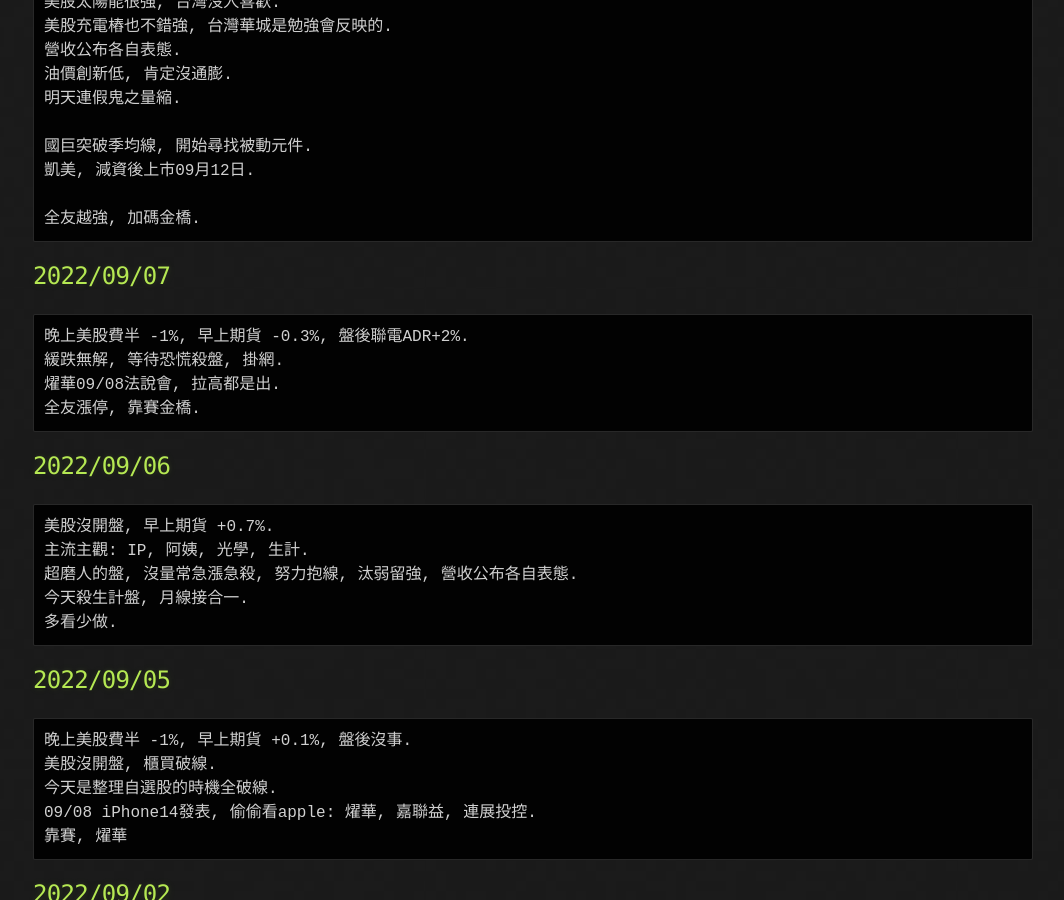
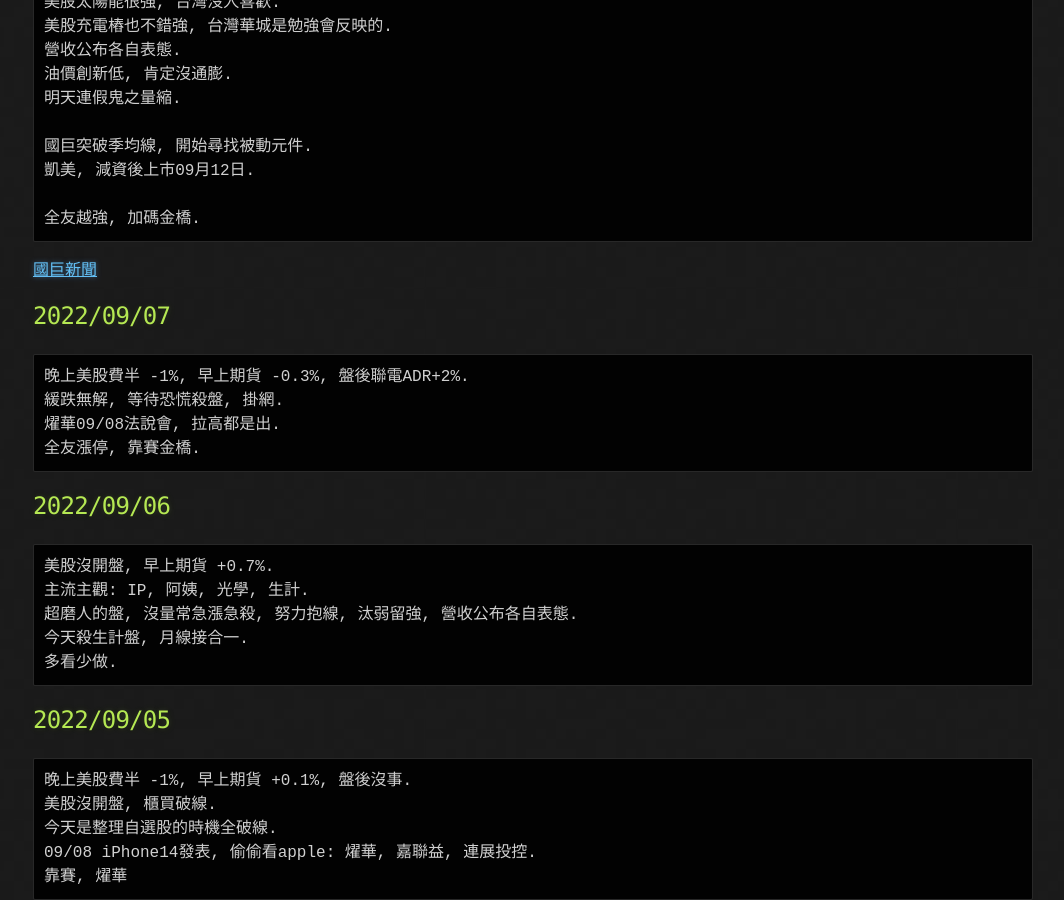
Before and after one commit to lepg5487/Stock_God, a Jekyll site: the page built from index.md, in a window 1280 px wide and 900 px high, scrolled down 1308 px. Shown: the whole window, without its empty margins (107-1171 px from the left). Built offline with Jekyll 4.4.1, drawn with Linux system fonts in a browser that asks for light colours; our own code applies the rules of GitHub Pages for plain Markdown files.

Commit message:
Update index.md

````diff
--- a/index.md
+++ b/index.md
@@ -56,6 +56,7 @@
 
 全友越強, 加碼金橋.
 ```
+[國巨新聞](https://www.moneydj.com/funddj/ya/yp050000.djhtm?a=1d11c11c-9b95-495d-94de-5d6f60596309)
 
 ## 2022/09/07
 ```
````
